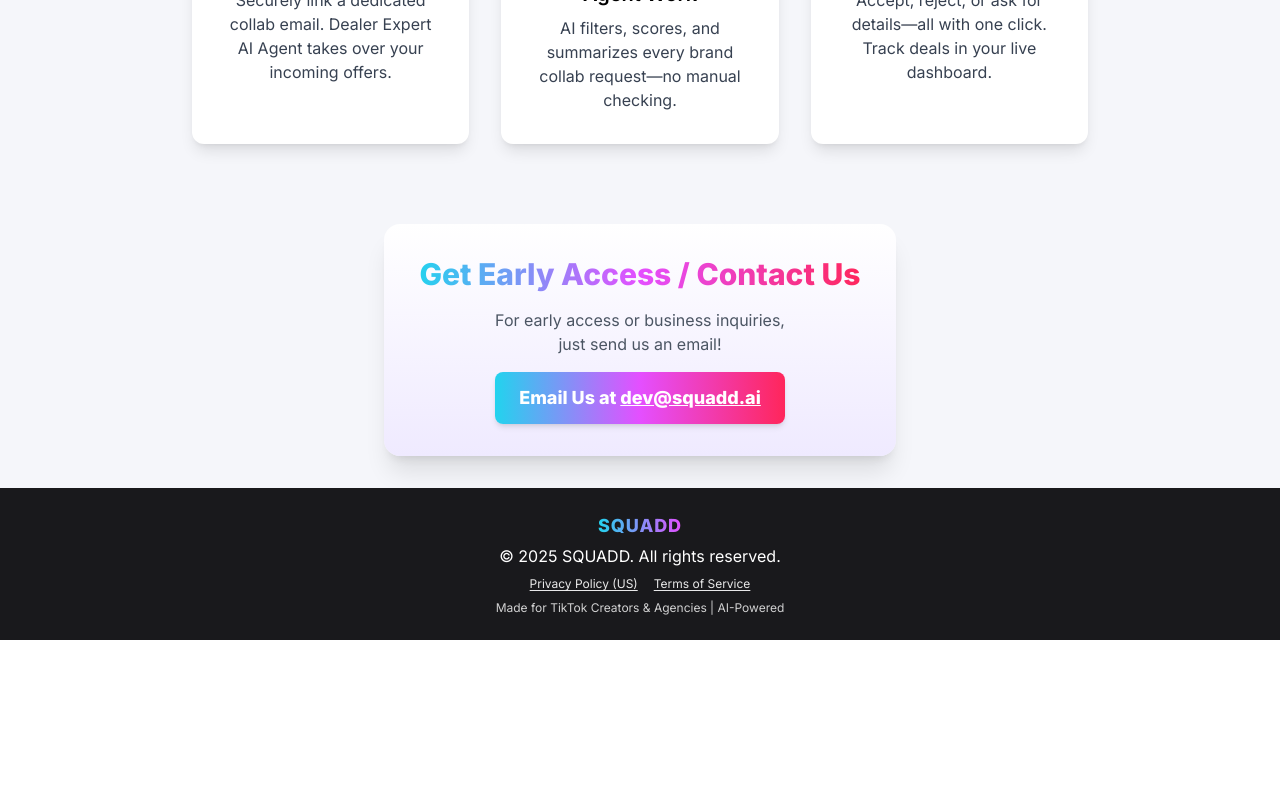
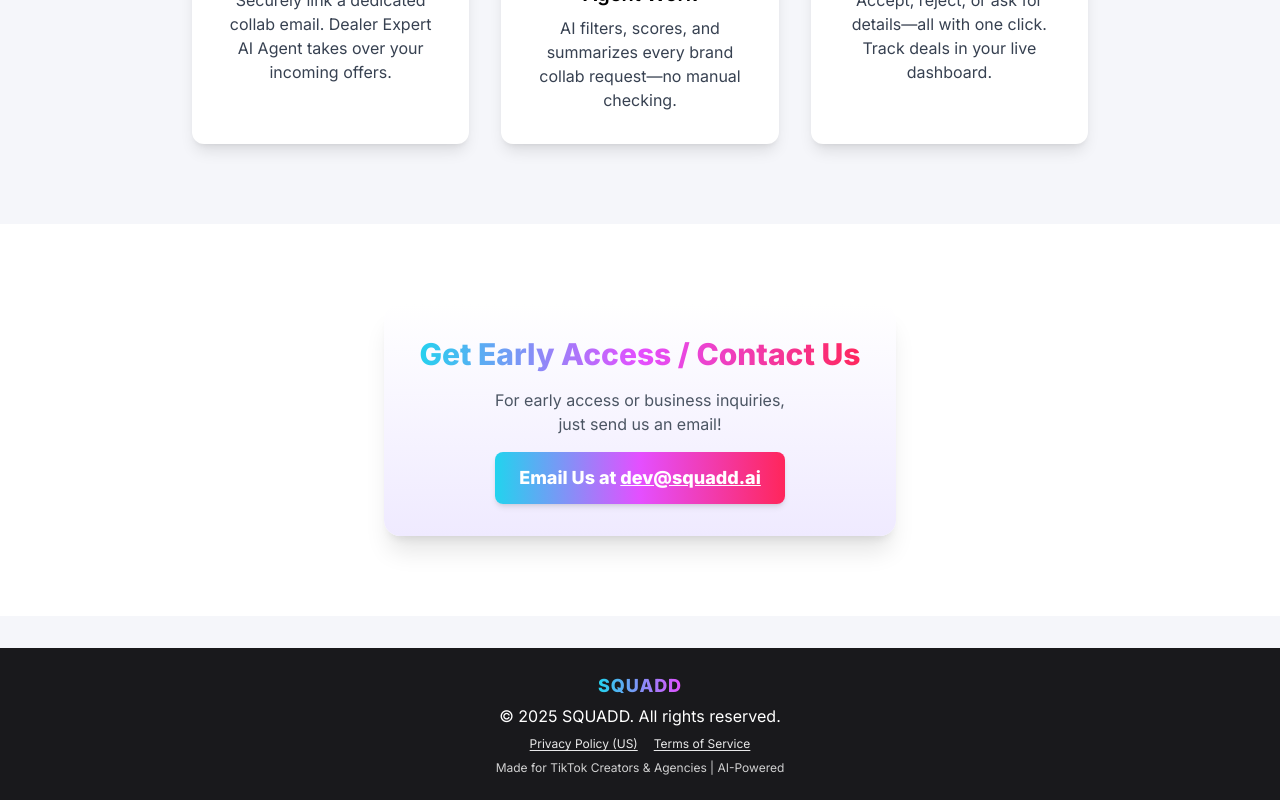
Before and after one commit to squadd-app/squadd-app.github.io, a Next.js app: page / in a window 1280 px wide. Shown: the part 1348-2148 px from the top of the page. Before the commit the page ends 1988 px from the top, so only its background shows below. Built offline with nearby package versions, Linux system fonts and the light colour scheme.

Commit message:
add section

```diff
--- a/components/ContactForm.jsx
+++ b/components/ContactForm.jsx
@@ -1,5 +1,6 @@
 export default function ContactForm() {
   return (
+    <section className="bg-white dark:bg-[#181828] py-20 px-4" id="contact">
       <div className="w-full max-w-lg mx-auto rounded-2xl shadow-xl p-4 md:p-8 bg-gradient-to-b from-[#fff] to-[#efeaff] dark:from-[#232343] dark:to-[#191928]">
         <h2 className="text-2xl md:text-3xl font-bold mb-4 text-center text-transparent bg-clip-text bg-gradient-to-r from-[#22d3ee] via-[#e44fff] to-[#ff265b]">
           Get Early Access / Contact Us
@@ -17,5 +18,6 @@
           </a>
         </div>
       </div>
+    </section>
   );
 }
```
Lines whose indentation alone changed are shown as unchanged.
